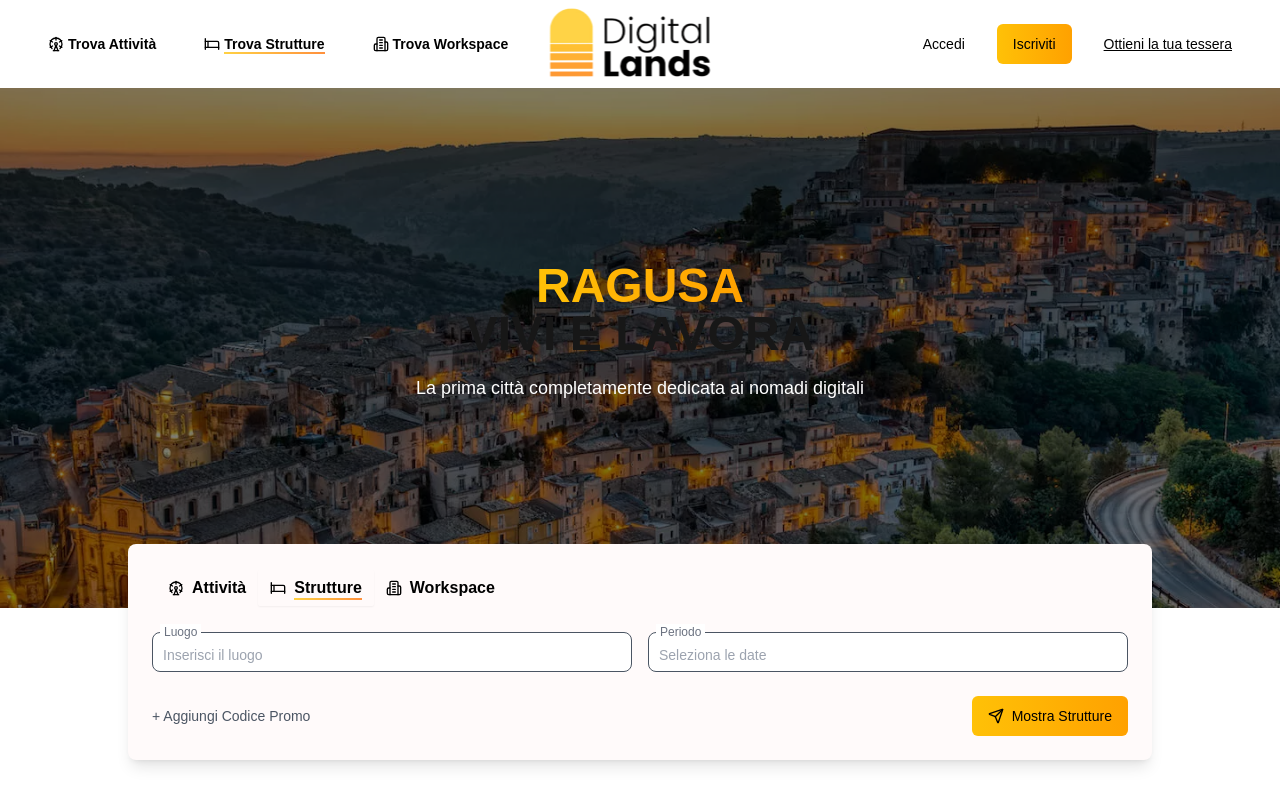
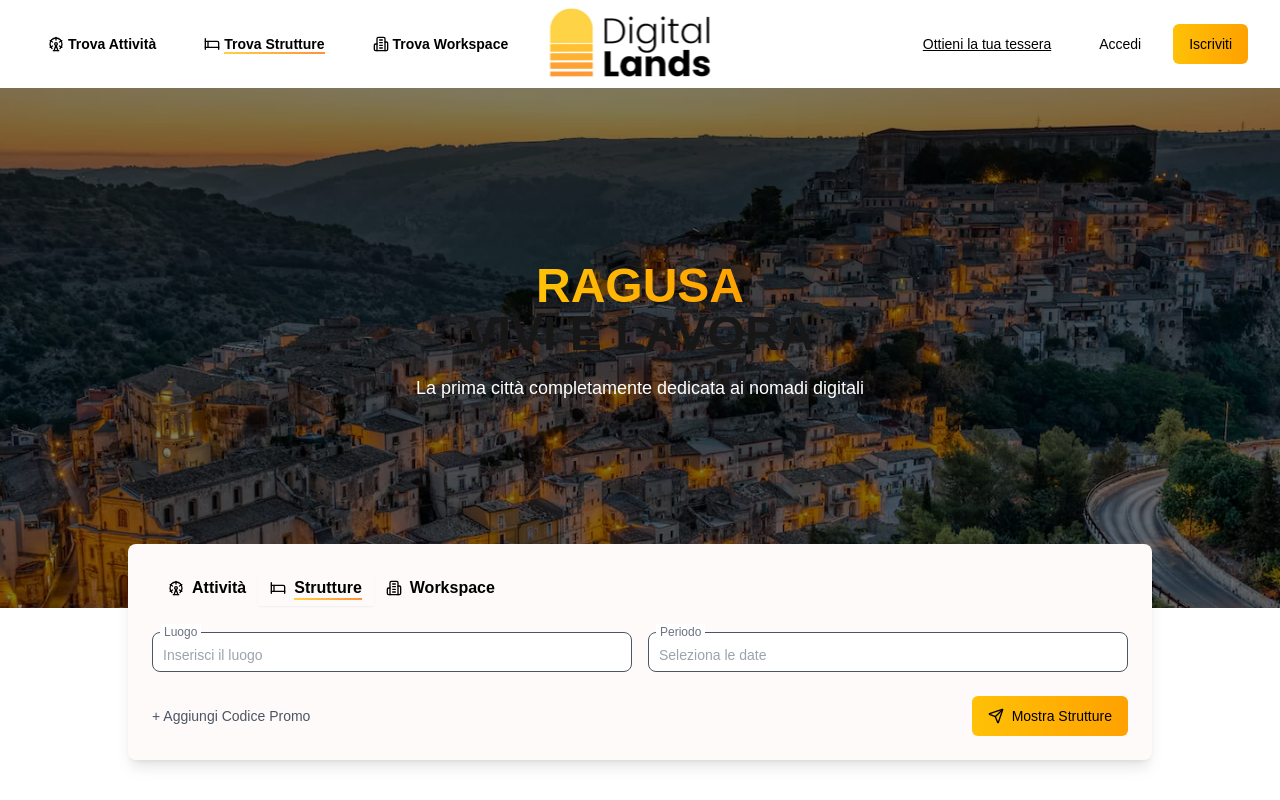
Before and after one commit to turisanapo/app.digitalands.it, a Next.js app: page / in a window 1280 px wide. Shown: the top 800 px of the page. Built offline with nearby package versions, Linux system fonts and the light colour scheme; no server answers; the database is empty.

Commit message:
add esci button

```diff
--- a/app/page.tsx
+++ b/app/page.tsx
@@ -98,28 +98,35 @@ export default function Home() {
                         />
                     </div>
                     <div className="flex flex-wrap justify-center md:justify-end items-center space-x-2 md:space-x-4 w-full md:w-auto mt-4 md:mt-0">
+                        <Button
+                            variant="secondary"
+                            className="underline text-xs sm:text-sm order-1"
+                            onClick={scrollToMembership}
+                        >
+                            Ottieni la tua tessera
+                        </Button>
                         {user ? (
-                            <>
-                                <Button variant="secondary" className="text-xs sm:text-sm" onClick={scrollToMembership}>
-                                    {user.email}
-                                </Button>
-                                <Button className="bg-yellow-400 text-black text-xs sm:text-sm" onClick={scrollToMembership}>
-                                    Ottieni la tua tessera
-                                </Button>
-                                <Button variant="secondary" className="underline text-xs sm:text-sm" onClick={signOut}>
-                                    Esci
-                                </Button>
-                            </>
+                            <Button
+                                variant="secondary"
+                                className="text-xs sm:text-sm order-2"
+                                onClick={signOut}
+                            >
+                                Esci
+                            </Button>
                         ) : (
                             <>
-                                <Button variant="secondary" className="text-xs sm:text-sm" onClick={() => router.push('/login')}>
+                                <Button
+                                    variant="secondary"
+                                    className="text-xs sm:text-sm order-2"
+                                    onClick={() => router.push('/login')}
+                                >
                                     Accedi
                                 </Button>
-                                <Button className="bg-yellow-400 text-black text-xs sm:text-sm" onClick={() => router.push('/login')}>
+                                <Button
+                                    className="bg-yellow-400 text-black text-xs sm:text-sm order-3"
+                                    onClick={() => router.push('/login')}
+                                >
                                     Iscriviti
-                                </Button>
-                                <Button variant="secondary" className="underline text-xs sm:text-sm" onClick={() => router.push('/login')}>
-                                    Ottieni la tua tessera
                                 </Button>
                             </>
                         )}
```
